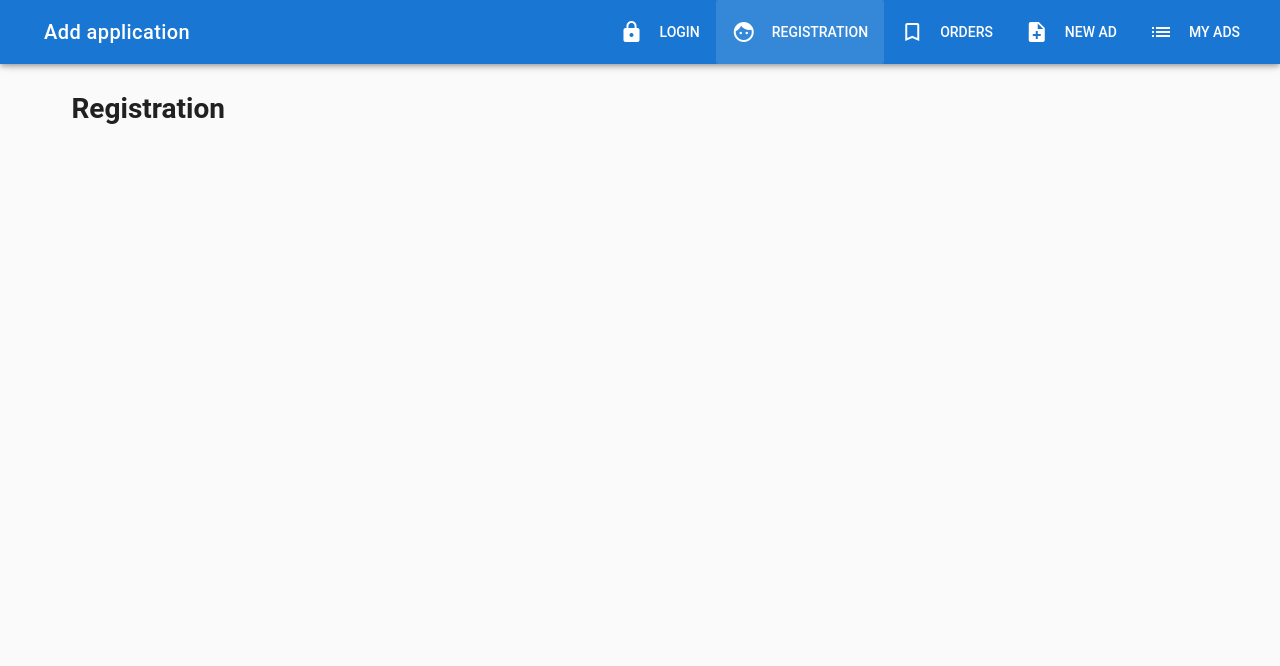
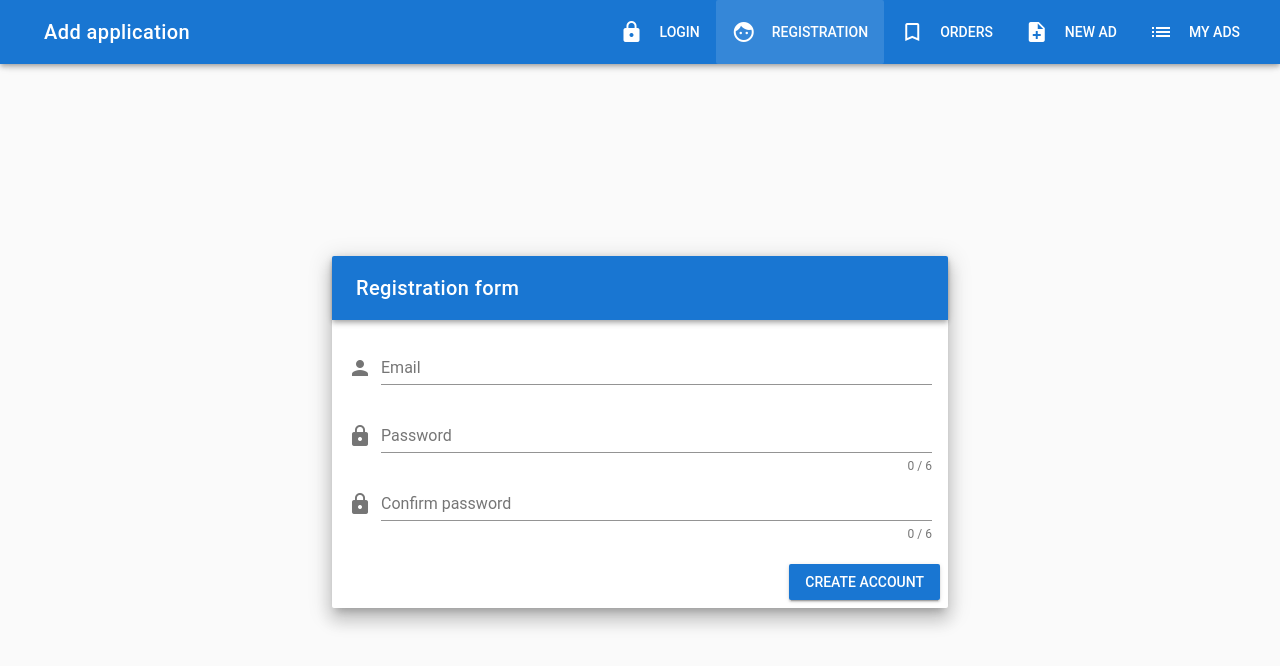
Before and after one commit to frontend33/Vuetify_SPA, a Vue app: page /registration in a window 1280 px wide. Shown: the top 666 px of the page. Built offline with nearby package versions, Linux system fonts and the light colour scheme.

Commit message:
create login and registration UI use the library vuytify

```diff
--- a/src/components/Auth/Login.vue
+++ b/src/components/Auth/Login.vue
@@ -1,17 +1,77 @@
 <template>
-  <v-container>
-    <v-layout row>
-      <v-flex xs12>
-        <h1>Login</h1>
-      </v-flex>
-    </v-layout>
-  </v-container>
+      <v-container fluid fill-height>
+        <v-layout align-center justify-center>
+          <v-flex xs12 sm8 md6>
+            <v-card class="elevation-12">
+              <v-toolbar dark color="primary">
+                <v-toolbar-title>Login form</v-toolbar-title>
+              </v-toolbar>
+              <v-card-text>
+                <v-form  ref="form" v-model="valid" validation>
+                  <v-text-field
+                    prepend-icon="person"
+                    name="email"
+                    label="Email"
+                    type="email"
+                    v-model="email"
+                    :rules="emailRules"
+                  >
+                  </v-text-field>
+                  <v-text-field
+                    prepend-icon="lock"
+                    name="password"
+                    label="Password"
+                    type="password"
+                    :counter="6"
+                    v-model="password"
+                    :rules="passwordRules"
+                  >
+                  </v-text-field>
+                </v-form>
+              </v-card-text>
+              <v-card-actions>
+                <v-spacer></v-spacer>
+                <v-btn
+                  color="primary"
+                  @click="onSubmit"
+                  :disabled="!valid"
+                >
+                Login
+                </v-btn>
+              </v-card-actions>
+            </v-card>
+          </v-flex>
+        </v-layout>
+      </v-container>
 </template>
 
 <script>
 export default {
   data () {
-    return {}
+    return {
+      email: '',
+      password: '',
+      valid: false,
+      emailRules: [
+        v => !!v || 'E-mail is required',
+        v => /.+@.+/.test(v) || 'E-mail must be valid'
+      ],
+      passwordRules: [
+        v => !!v || 'Password is required',
+        v => (v && v.length >= 6) || 'Password must be equal or more 6 characters'
+      ]
+    }
+  },
+  methods: {
+    onSubmit () {
+      if (this.$refs.form.validate()) {
+        const user = {
+          email: this.email,
+          password: this.password
+        }
+        console.log(user)
+      }
+    }
   }
 }
 </script>
--- a/src/components/Auth/Registration.vue
+++ b/src/components/Auth/Registration.vue
@@ -1,17 +1,92 @@
 <template>
-  <v-container>
-    <v-layout row>
-      <v-flex xs12>
-        <h1>Registration</h1>
-      </v-flex>
-    </v-layout>
-  </v-container>
+      <v-container fluid fill-height>
+        <v-layout align-center justify-center>
+          <v-flex xs12 sm8 md6>
+            <v-card class="elevation-12">
+              <v-toolbar dark color="primary">
+                <v-toolbar-title>Registration form</v-toolbar-title>
+              </v-toolbar>
+              <v-card-text>
+                <v-form  ref="form" v-model="valid" lazy-validation>
+                  <v-text-field
+                    prepend-icon="person"
+                    name="email"
+                    label="Email"
+                    type="email"
+                    v-model="email"
+                    :rules="emailRules"
+                  >
+                  </v-text-field>
+                  <v-text-field
+                    prepend-icon="lock"
+                    name="password"
+                    label="Password"
+                    type="password"
+                    :counter="6"
+                    v-model="password"
+                    :rules="passwordRules"
+                  >
+                  </v-text-field>
+                  <v-text-field
+                    prepend-icon="lock"
+                    name="confirm-password"
+                    label="Confirm password"
+                    type="password"
+                    :counter="6"
+                    v-model="confirmPassword"
+                    :rules="confirmPasswordRules"
+                  >
+                  </v-text-field>
+                </v-form>
+              </v-card-text>
+              <v-card-actions>
+                <v-spacer></v-spacer>
+                <v-btn
+                  color="primary"
+                  @click="onSubmit"
+                  :disabled="!valid"
+                >
+                Create account
+                </v-btn>
+              </v-card-actions>
+            </v-card>
+          </v-flex>
+        </v-layout>
+      </v-container>
 </template>
 
 <script>
 export default {
   data () {
-    return {}
+    return {
+      email: '',
+      password: '',
+      confirmPassword: '',
+      valid: false,
+      emailRules: [
+        v => !!v || 'E-mail is required',
+        v => /.+@.+/.test(v) || 'E-mail must be valid'
+      ],
+      passwordRules: [
+        v => !!v || 'Password is required',
+        v => (v && v.length >= 6) || 'Password must be equal or more 6 characters'
+      ],
+      confirmPasswordRules: [
+        v => !!v || 'Password is required',
+        v => v === this.password || 'Passwords should macth'
+      ]
+    }
+  },
+  methods: {
+    onSubmit () {
+      if (this.$refs.form.validate()) {
+        const user = {
+          email: this.email,
+          password: this.password
+        }
+        console.log(user)
+      }
+    }
   }
 }
 </script>
```
